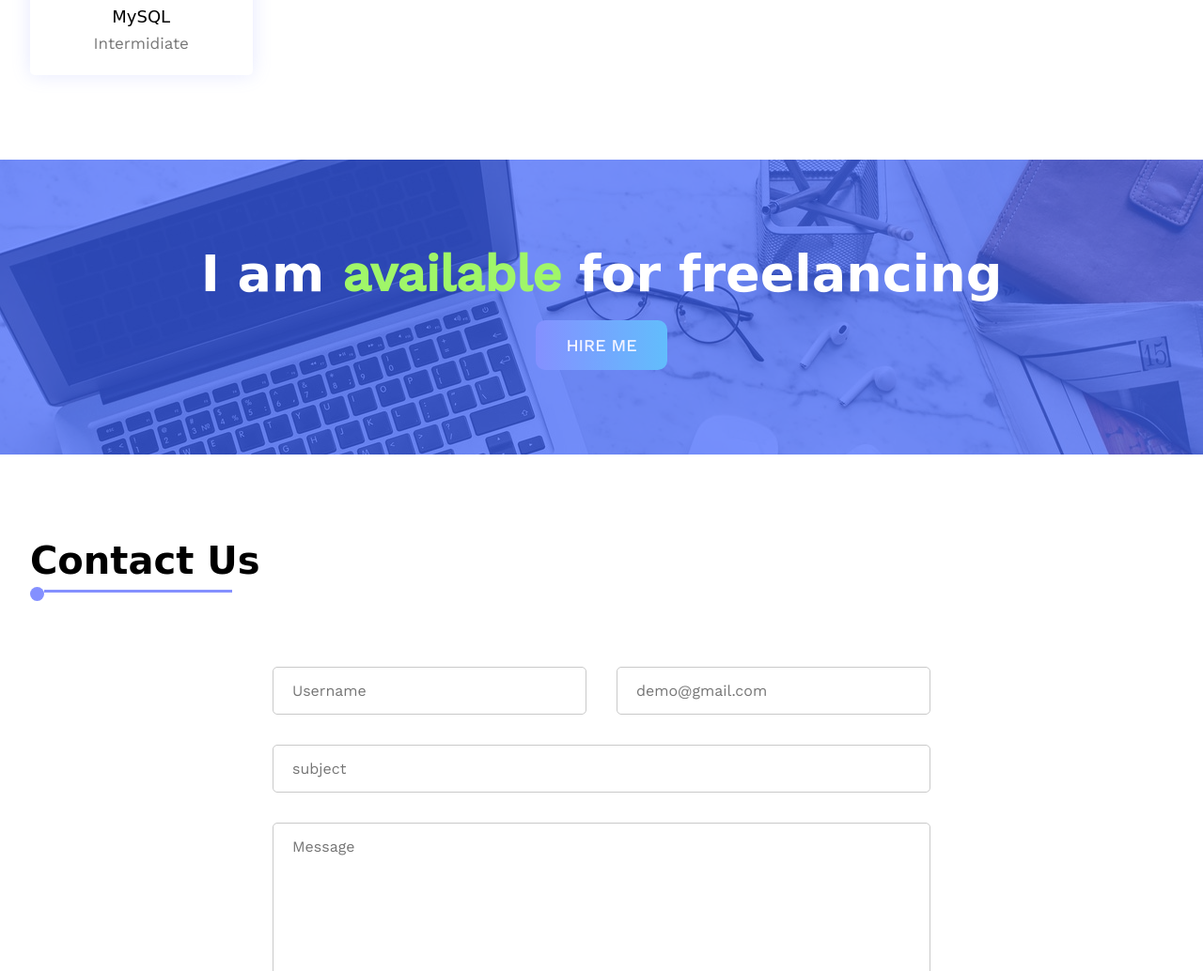
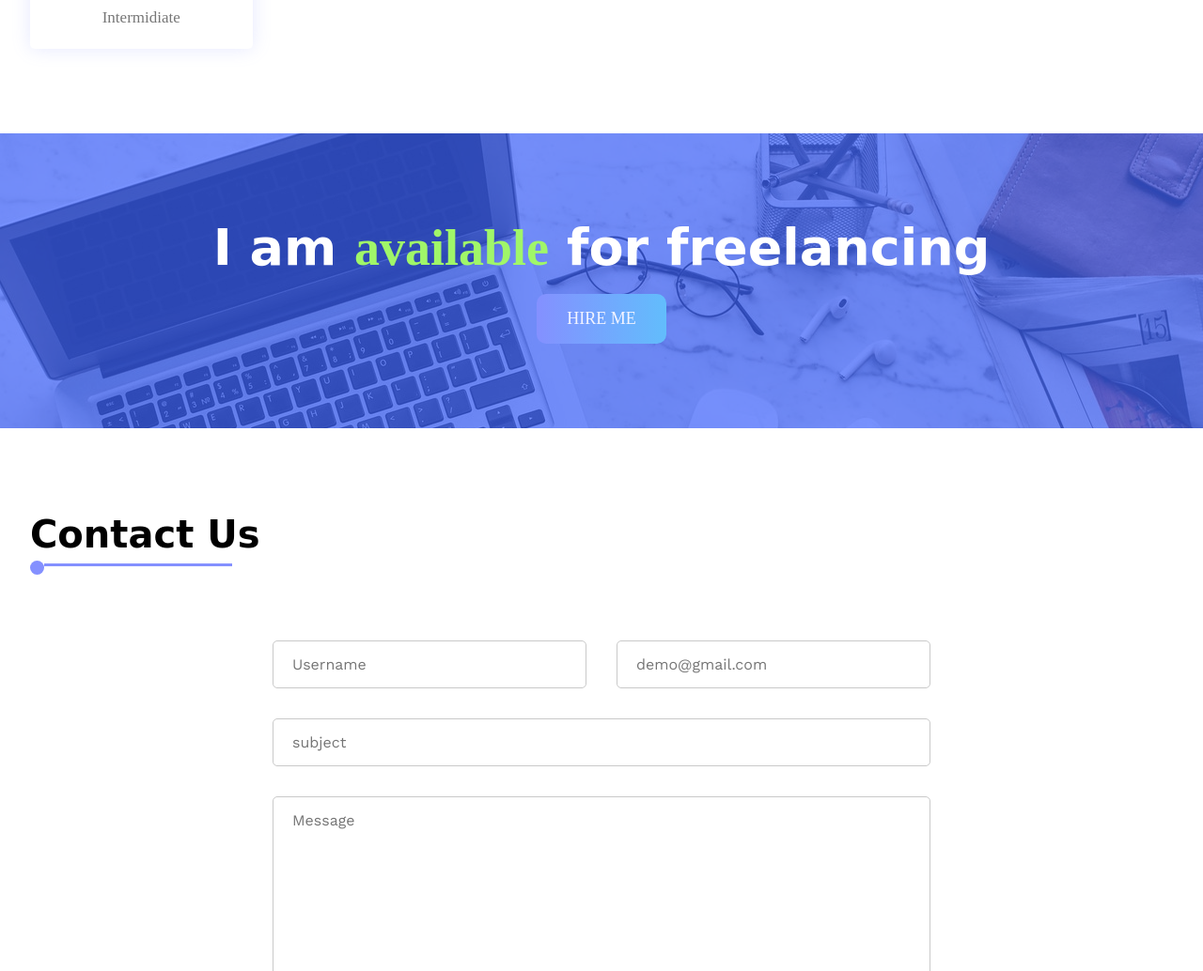
Before and after one commit to srikarpilla/srikar, a plain HTML site: page index.html in a window 1280 px wide. Shown: the part 3481-4515 px from the top of the page at 94% size. Drawn offline with nearby package versions, Linux system fonts and the light colour scheme.

Commit message:
Update style.css

```diff
--- a/css/style.css
+++ b/css/style.css
@@ -6,7 +6,7 @@
     margin: 0;
     padding: 0;
     box-sizing: border-box;
-    font-family: 'Work Sans', sans-serif;
+    font-family: 'Times Roman';
 }
 
 :root{
```
